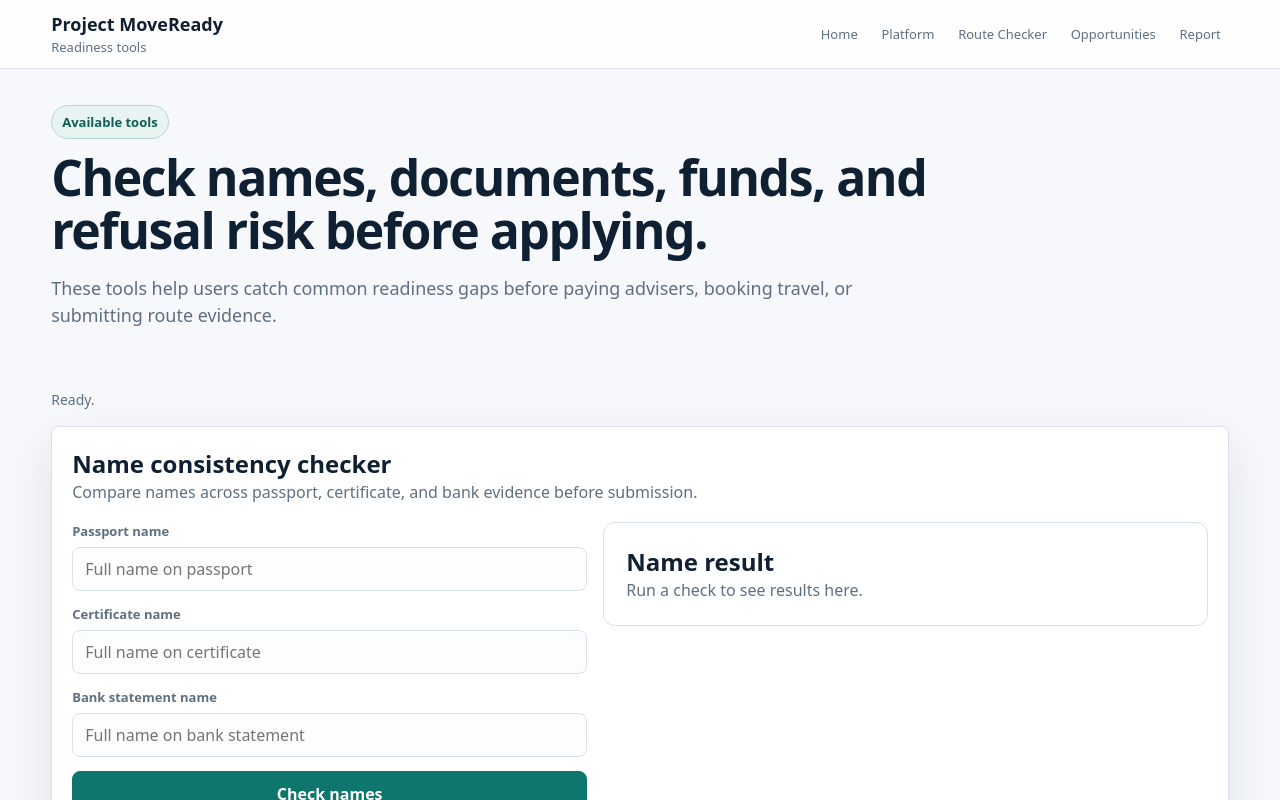
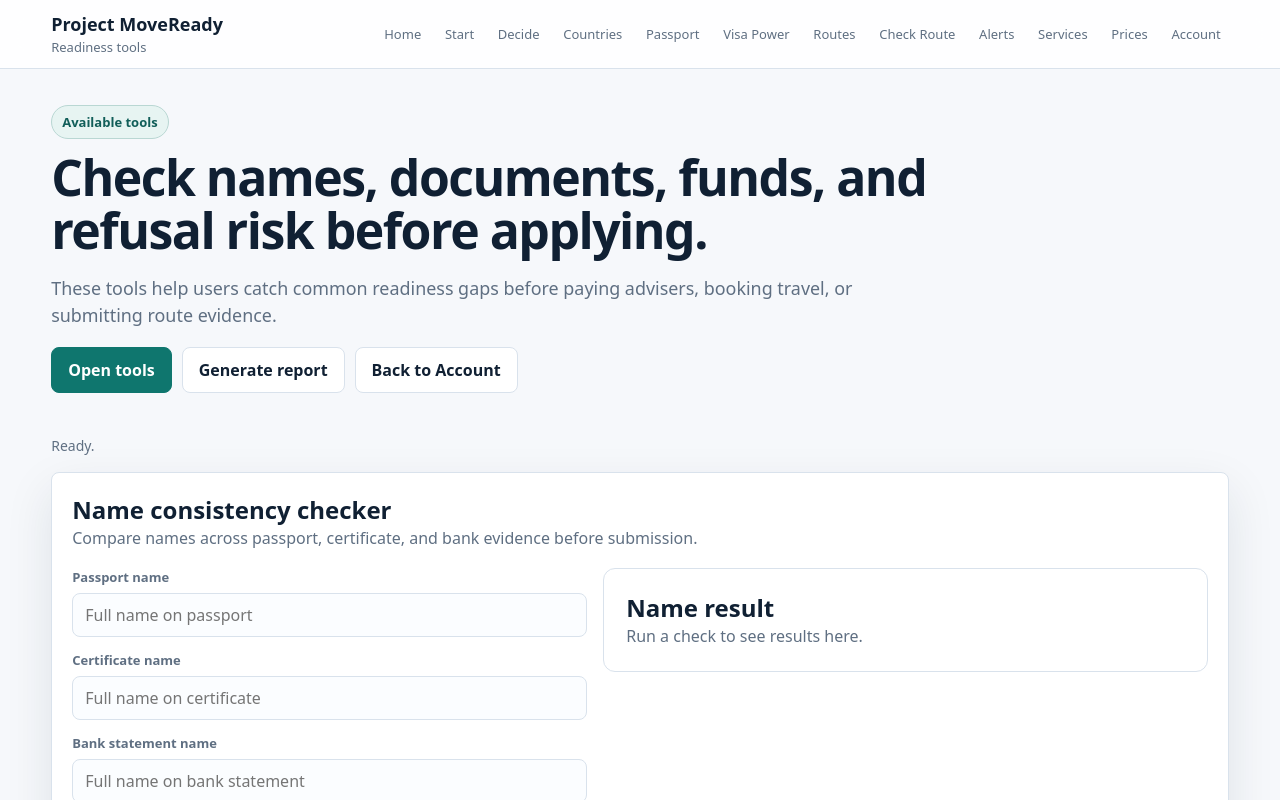
Before and after one commit to SirBM201/SirBM201-moveready-frontend, a Next.js app: page /readiness in a window 1280 px wide. Shown: the top 800 px of the page. Built offline with nearby package versions, Linux system fonts and the light colour scheme; no server answers.

Commit message:
Standardize readiness page navigation

```diff
--- a/app/readiness/page.tsx
+++ b/app/readiness/page.tsx
@@ -1,21 +1,10 @@
+import SiteHeader from "@/components/SiteHeader";
 import ReadinessTools from "@/components/ReadinessTools";
 
 export default function ReadinessPage() {
   return (
     <main className="page-shell">
-      <header className="topbar">
-        <a className="brand" href="/">
-          <strong>Project MoveReady</strong>
-          <span>Readiness tools</span>
-        </a>
-        <nav className="nav" aria-label="Main navigation">
-          <a href="/">Home</a>
-          <a href="/platform">Platform</a>
-          <a href="/route-checker">Route Checker</a>
-          <a href="/opportunities">Opportunities</a>
-          <a href="/report-preview">Report</a>
-        </nav>
-      </header>
+      <SiteHeader sectionLabel="Readiness tools" />
 
       <section className="hero-band compact-hero">
         <div className="hero-copy">
@@ -24,10 +13,15 @@ export default function ReadinessPage() {
           <p className="lede">
             These tools help users catch common readiness gaps before paying advisers, booking travel, or submitting route evidence.
           </p>
+          <div className="actions">
+            <a className="btn primary" href="#readiness-tools">Open tools</a>
+            <a className="btn" href="/route-checker">Generate report</a>
+            <a className="btn" href="/dashboard">Back to Account</a>
+          </div>
         </div>
       </section>
 
-      <section className="section no-top-pad">
+      <section className="section no-top-pad" id="readiness-tools">
         <ReadinessTools />
       </section>
     </main>
```
